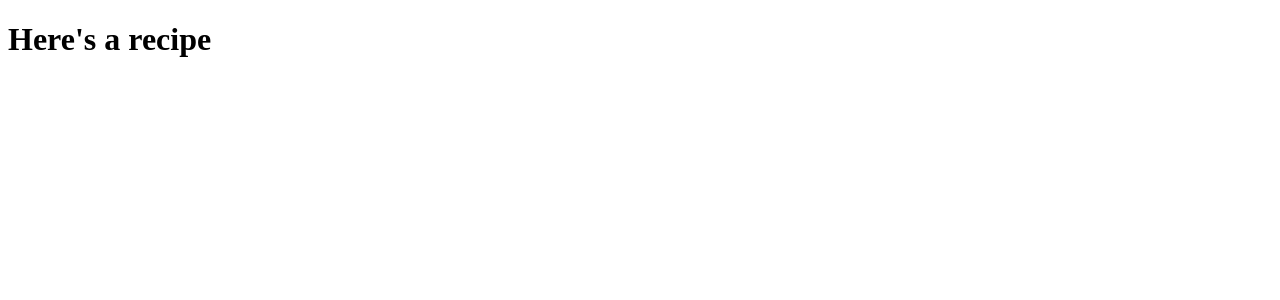
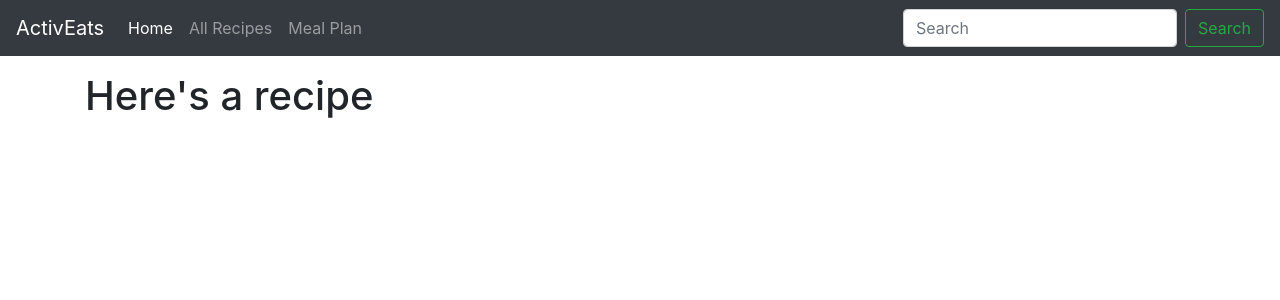
Before and after one commit to kathrynchew/ActivEats, a Flask app: page / in a window 1280 px wide. Shown: the top 300 px of the page. Run offline with Flask 2, Linux system fonts and the light colour scheme; data that the repository does not hold is empty; some libraries are stand-ins or nearby versions.

Commit message:
Added basic bootstrap -- navbar, one container

```diff
--- a/server.py
+++ b/server.py
@@ -22,12 +22,12 @@ def display_dietary_preferences():
     # recipe = db.session.query(Category.category_name).filter_by(is_preference=True).all()
     recipe = Category.query.filter_by(is_preference=True).all()
 
-    for item in recipe:
-        # print item.recipe_categories
-        for cat in item.recipe_categories:
-            # print cat.recipes
-            for obj in cat.recipes:
-                print obj.recipe_name
+    # for item in recipe:
+    #     # print item.recipe_categories
+    #     for cat in item.recipe_categories:
+    #         # print cat.recipes
+    #         for obj in cat.recipes:
+    #             print obj.recipe_name
 
     return render_template("home.html",
                            recipe=recipe)
@@ -93,13 +93,6 @@ def display_current_meal_plan():
     weekly_lunches = random.sample(lunch_recipes, 5)
     weekly_dinners = random.sample(dinner_recipes, 5)
 
-    print "Breakfast: "
-    print weekly_breakfasts
-    print "Lunch: "
-    print weekly_lunches
-    print "Dinner: "
-    print weekly_dinners
-
     return render_template("meal_plan.html",
                            now=datetime.utcnow(),
                            breakfasts=weekly_breakfasts,
--- a/templates/base.html
+++ b/templates/base.html
@@ -3,14 +3,45 @@
 <head>
     <title>{% block title %} put your title here {% endblock %}</title>
     <script src="http://code.jquery.com/jquery-3.3.1.min.js"></script>
+     <link rel="stylesheet" href="https://maxcdn.bootstrapcdn.com/bootstrap/4.0.0/css/bootstrap.min.css">
 </head>
 <body>
+    <nav class="navbar sticky-top navbar-expand-lg navbar-dark bg-dark">
+        <button class="navbar-toggler" type="button" data-toggle="collapse" data-target="#navbarTogglerDemo03" aria-controls="navbarTogglerDemo03" aria-expanded="false" aria-label="Toggle navigation">
+            <span class="navbar-toggler-icon"></span>
+        </button>
+        <a class="navbar-brand" href="/">ActivEats</a>
+
+        <div class="collapse navbar-collapse" id="navbarTogglerDemo03">
+          <ul class="navbar-nav mr-auto mt-2 mt-lg-0">
+            <li class="nav-item active">
+              <a class="nav-link" href="/">Home <span class="sr-only">(current)</span></a>
+            </li>
+            <li class="nav-item">
+              <a class="nav-link" href="/recipes">All Recipes</a>
+            </li>
+            <li class="nav-item">
+              <a class="nav-link" href="my_week">Meal Plan</a>
+            </li>
+          </ul>
+          <form class="form-inline my-2 my-lg-0">
+            <input class="form-control mr-sm-2" type="search" placeholder="Search" aria-label="Search">
+            <button class="btn btn-outline-success my-2 my-sm-0" type="submit">Search</button>
+          </form>
+        </div>
+    </nav>
     <ul>
         {% for message in get_flashed_messages() %}
         <li>{{ message }}</li>
         {% endfor %}
     </ul>
 
-    {% block content %} put your content here {% endblock %}
+    <div class="container">
+      {% block content %} put your content here {% endblock %}
+    </div>
+
+    <script src="https://code.jquery.com/jquery-3.2.1.slim.min.js"></script>
+    <script src="https://cdnjs.cloudflare.com/ajax/libs/popper.js/1.12.9/umd/popper.min.js"></script>
+    <script src="https://maxcdn.bootstrapcdn.com/bootstrap/4.0.0/js/bootstrap.min.js"></script>
 </body>
 </html>
```
